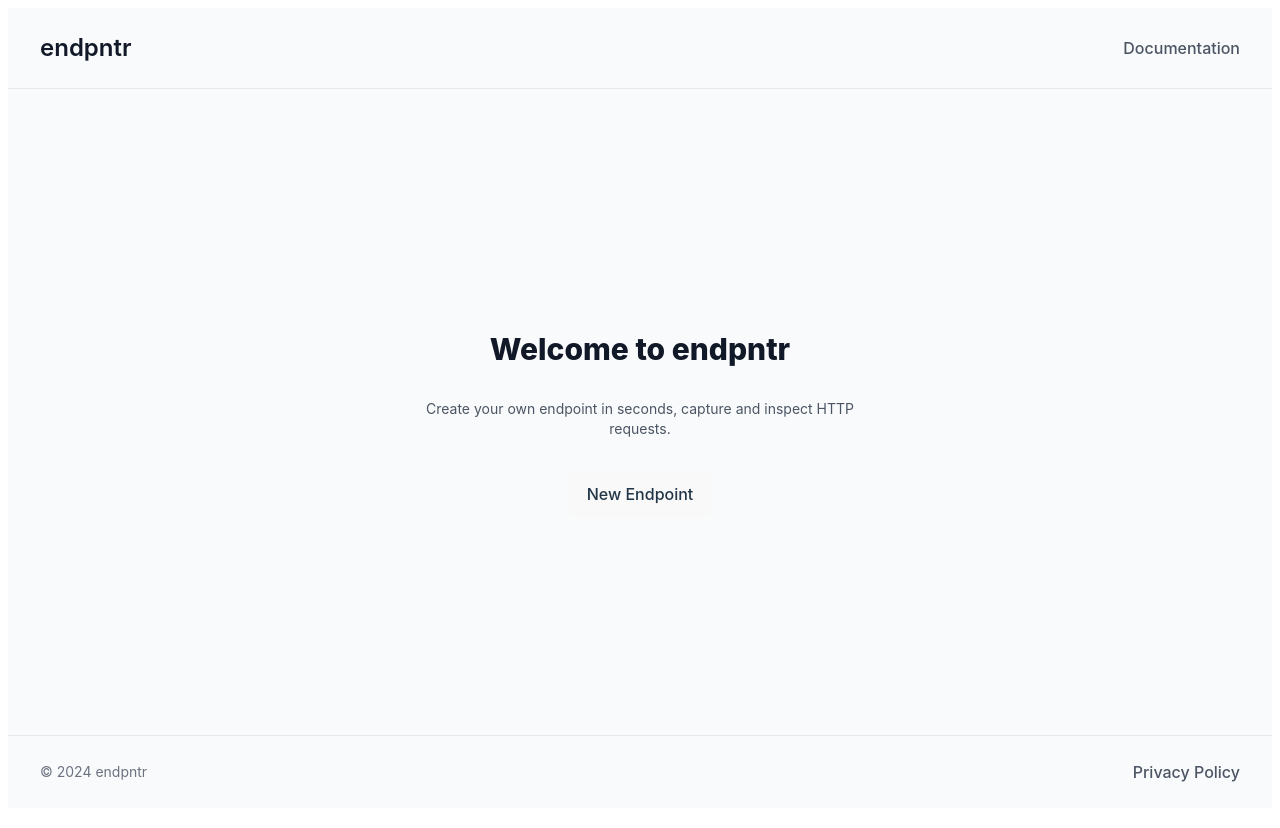
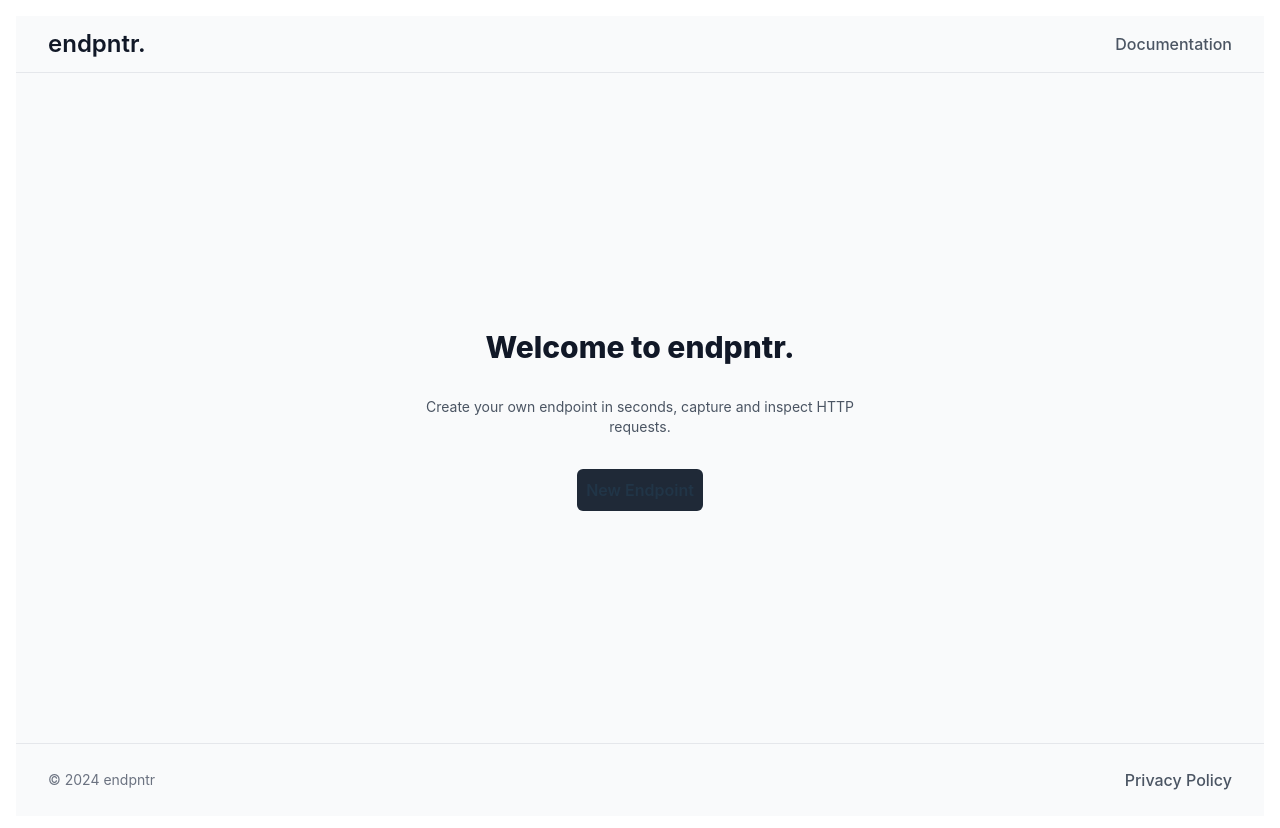
Before and after one commit to endpntr/endpntr-frontend, a React (Vite) app: page / in a window 1280 px wide. Shown: the top 828 px of the page. Built offline with nearby package versions, Linux system fonts and the light colour scheme.

Commit message:
doing lots of tailwind work

```diff
--- a/src/App.jsx
+++ b/src/App.jsx
@@ -1,6 +1,12 @@
 import { useState } from "react";
 import "./App.css";
-import { BrowserRouter as Router, Routes, Route, Link } from "react-router-dom";
+import {
+  BrowserRouter as Router,
+  Routes,
+  Route,
+  Link,
+  useParams,
+} from "react-router-dom";
 import LandingPage from "./component/landing-page";
 import RequestList from "./component/request-list";
 import Payload from "./component/payload";
@@ -8,20 +14,46 @@ import PayloadPlaceholder from "./component/payload-placeholder";
 import NewEndpointBtn from "./component/new-endpoint";
 
 function MainContent({ PayloadType, requestList, setRequestList }) {
+  const { endpointHash } = useParams();
+
+  const copyToClipboard = async (text) => {
+    try {
+      await navigator.clipboard.writeText(text);
+      alert(`${text} copied to clipboard`);
+    } catch (error) {
+      alert("Error: Could not copy to clipboard");
+    }
+  };
   return (
     <div className="h-full">
-      <div className="flex justify-between">
-        <div className="text-2xl">endpntr</div>
+      <div className="flex justify-between w-full py-3 px-2 sm:px-6 lg:px-8 border-0 border-gray-200 dark:border-gray-800">
+        <div className="text-2xl font-semibold text-gray-900 dark:text-gray-100">
+          endpntr.
+        </div>
+        <div></div>
+        <div>
+          <div
+            className="p-2 bg-gray-500 inline-block rounded-l-lg cursor-pointer hover:bg-gray-700"
+            onClick={() =>
+              copyToClipboard(`https://endpntr.com/${endpointHash}`)
+            }
+          >
+            Copy
+          </div>
+          <span className="inline-block bg-white text-gray-900 p-2">
+            https://endpntr.com/api/req/{endpointHash}
+          </span>
+        </div>
         <NewEndpointBtn />
       </div>
-      <div className="grid grid-cols-3 grid-rows-1 h-full">
-        <div className="col-span-1 border-double border-4 border-gray-700 p-3 overflow-auto">
+      <div className="grid grid-cols-3 gap-5 grid-rows-1 h-4/5 mx-7">
+        <div className="col-span-1 border-single border border-gray-500 rounded-sm p-3 overflow-auto shadow-2xl bg-gray-800">
           <RequestList
             requestList={requestList}
             setRequestList={setRequestList}
           />
         </div>
-        <div className="w-full h-full col-span-2 border-double border-4 border-gray-700 overflow-auto p-4">
+        <div className="w-full h-full col-span-2 border-single border border-gray-500 rounded-sm overflow-auto shadow-2xl p-6 bg-gray-800">
           <PayloadType />
         </div>
       </div>
--- a/src/component/landing-page.jsx
+++ b/src/component/landing-page.jsx
@@ -4,10 +4,10 @@ import NewEndpointBtn from "./new-endpoint";
 export default function Component() {
   return (
     <div className="flex flex-col min-h-screen bg-gray-50 dark:bg-gray-900">
-      <header className="w-full py-6 px-4 sm:px-6 lg:px-8 border-b border-gray-200 dark:border-gray-800">
+      <header className="w-full py-3 px-2 sm:px-6 lg:px-8 border-b border-gray-200 dark:border-gray-800">
         <div className="flex items-center justify-between">
           <h1 className="text-2xl font-semibold text-gray-900 dark:text-gray-100">
-            endpntr
+            endpntr.
           </h1>
           <nav>
             <Link
@@ -22,7 +22,7 @@ export default function Component() {
       <main className="flex flex-1 items-center justify-center py-12 px-4 sm:px-6 lg:px-8">
         <div className="max-w-md w-full space-y-8 text-center">
           <h2 className="mt-6 text-3xl font-extrabold text-gray-900 dark:text-gray-100">
-            Welcome to endpntr
+            Welcome to endpntr.
           </h2>
           <p className="mt-2 text-sm text-gray-600 dark:text-gray-400">
             Create your own endpoint in seconds, capture and inspect HTTP
--- a/src/component/new-endpoint.jsx
+++ b/src/component/new-endpoint.jsx
@@ -12,7 +12,14 @@ function NewEndpointBtn() {
       console.error(error);
     }
   };
-  return <button onClick={handleNewEndpoint}>New Endpoint</button>;
+  return (
+    <button
+      className="rounded-md border border-transparent p-2 text-base font-semibold bg-gray-800 cursor-pointer transition duration-250 hover:border-gray-500 hover:bg-gray-900"
+      onClick={handleNewEndpoint}
+    >
+      New Endpoint
+    </button>
+  );
 }
 
 export default NewEndpointBtn;
--- a/src/component/payload-body.jsx
+++ b/src/component/payload-body.jsx
@@ -1,5 +1,5 @@
 import JSONPretty from "react-json-pretty";
-import "react-json-pretty/themes/1337.css";
+import "react-json-pretty/themes/acai.css";
 function PayloadBody({ body }) {
   return (
     <div id="body">
--- a/src/component/payload-headers.jsx
+++ b/src/component/payload-headers.jsx
@@ -1,11 +1,14 @@
 function PayloadHeaders({ headers }) {
   return (
     <>
-      <div id="headers flex-wrap">
-        <dl className="pb-5">
+      <div className="flex-wrap bg-gray-700 border border-gray-500 p-2 mb-4 shadow-xl">
+        <dl className="w-1/2">
           {headers.map((header) => {
             return (
-              <fieldset className="flex flex-1 gap-10" key={header[0]}>
+              <fieldset
+                className="flex flex-1 gap-10 border-b border-gray-500 py-2"
+                key={header[0]}
+              >
                 <dt className="header-label w-32">{header[0]}</dt>
                 <dd>{header[1]}</dd>
               </fieldset>
--- a/src/component/payload-placeholder.jsx
+++ b/src/component/payload-placeholder.jsx
@@ -3,13 +3,19 @@ import { useParams } from "react-router-dom";
 function PayloadPlaceholder() {
   const { endpointHash } = useParams();
   return (
-    <div className="text-center text-2xl m-3">
-      <h2>
-        Send requests to{" "}
-        <span className="bg-black p-2 rounded-lg">
-          https://endpntr.com/api/req/{endpointHash}
-        </span>
-      </h2>
+    <div className="text-left text-l m-3">
+      <pre className="text-gray-500">
+        {JSON.stringify(
+          {
+            example: {
+              headers: { "Content-Type": "application/json" },
+              body: { stuff: "stuff" },
+            },
+          },
+          null,
+          2,
+        )}
+      </pre>
     </div>
   );
 }
--- a/src/component/request-list.jsx
+++ b/src/component/request-list.jsx
@@ -5,7 +5,6 @@ import RequestService from "../services/request";
 function RequestList({ requestList, setRequestList }) {
   const navigate = useNavigate();
   const { endpointHash } = useParams();
-  console.log(endpointHash);
 
   useEffect(() => {
     const fetchData = async () => {
@@ -35,7 +34,7 @@ function RequestList({ requestList, setRequestList }) {
               <li
                 onClick={() => handleRequestClick(req)}
                 key={req.request_id}
-                className="bg-gray-700 hover:bg-gray-800 cursor-pointer p-2 my-2 rounded transition duration-300"
+                className="bg-gray-700 hover:bg-gray-900 cursor-pointer p-2 my-2 rounded transition duration-300"
               >
                 <span className="text-purple-400 font-bold">
                   {req.http_method}
--- a/src/index.css
+++ b/src/index.css
@@ -6,7 +6,7 @@
   color-scheme: light dark;
   color: rgba(255, 255, 255, 0.87);
   background-color: rGB(17, 24, 39);
-  padding: 0.5rem;
+  padding: 1rem;
 
   font-synthesis: none;
   text-rendering: optimizeLegibility;
@@ -33,17 +33,17 @@ h1 {
   line-height: 1.1;
 }
 
-button {
-  border-radius: 8px;
-  border: 1px solid transparent;
-  padding: 0.6em 1.2em;
-  font-size: 1em;
-  font-weight: 500;
-  font-family: inherit;
-  background-color: #1a1a1a;
-  cursor: pointer;
-  transition: border-color 0.25s;
-}
+/* button { */
+/*   border-radius: 8px; */
+/*   border: 1px solid transparent; */
+/*   padding: 0.5rem; */
+/*   font-size: 1em; */
+/*   font-weight: 500; */
+/*   font-family: inherit; */
+/*   background-color: #1a1a1a; */
+/*   cursor: pointer; */
+/*   transition: border-color 0.25s; */
+/* } */
 button:hover {
   border-color: #646cff;
 }
@@ -66,5 +66,5 @@ button:focus-visible {
 }
 
 body {
-  height: 900px;
+  height: 100vh;
 }
--- a/vite.config.js
+++ b/vite.config.js
@@ -4,14 +4,13 @@ import react from "@vitejs/plugin-react-swc";
 // https://vitejs.dev/config/
 export default defineConfig({
   plugins: [react()],
-  build: {},
 
-  // server: {
-  //   proxy: {
-  //     "/api": {
-  //       target: "http://localhost:3000",
-  //       changeOrigin: true,
-  //     },
-  //   },
-  // },
+  server: {
+    proxy: {
+      "/api": {
+        target: "http://localhost:3000",
+        changeOrigin: true,
+      },
+    },
+  },
 });
```
